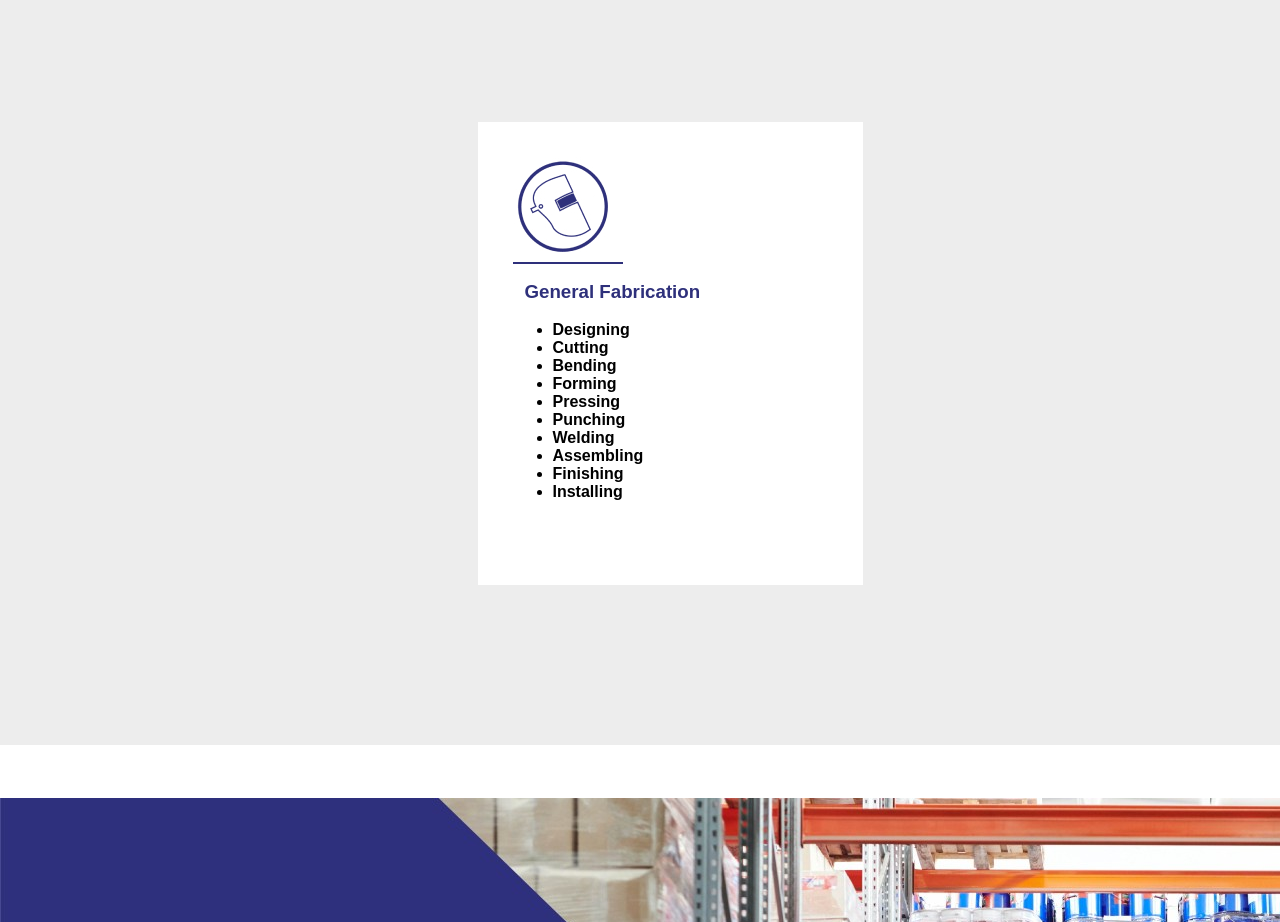
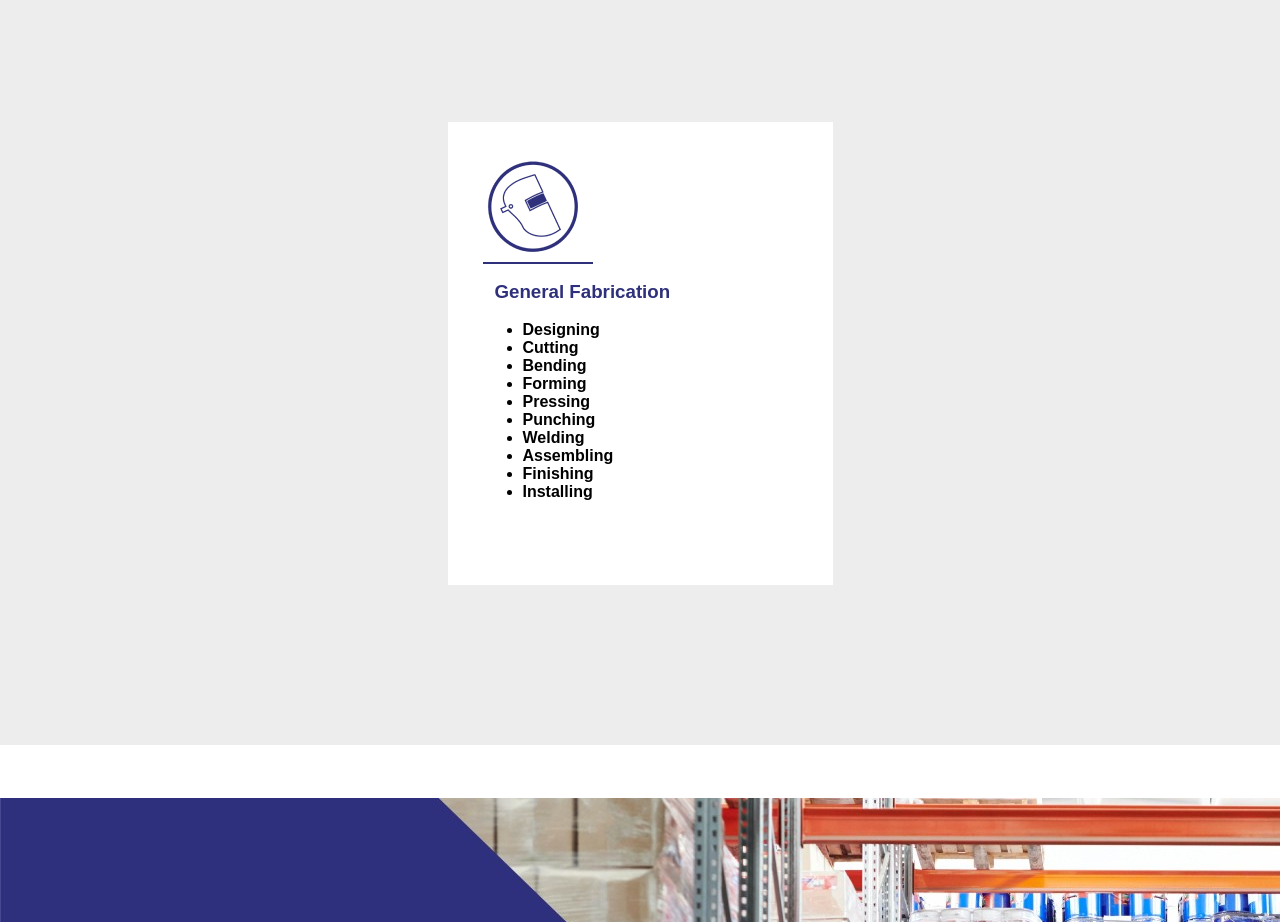
Before and after one commit to Usamaalikhan654/Habibullah-WB, a React (Create React App) app in the folder hepl-master/: page / in a window 1280 px wide. Shown: the part 1360-2282 px from the top of the page. Built offline with nearby package versions, Linux system fonts and the light colour scheme.

Commit message:
1.9.4
version 1.9.4

```diff
--- a/hepl-master/src/Pages/Home/Cards.css
+++ b/hepl-master/src/Pages/Home/Cards.css
@@ -113,7 +113,7 @@ border: 1px solid #2E307B;
   width: 385px;
   height: 463px;
   padding: 35px;
-  margin-left: 60px;
+
 
   background: #FFFFFF;
 
```
